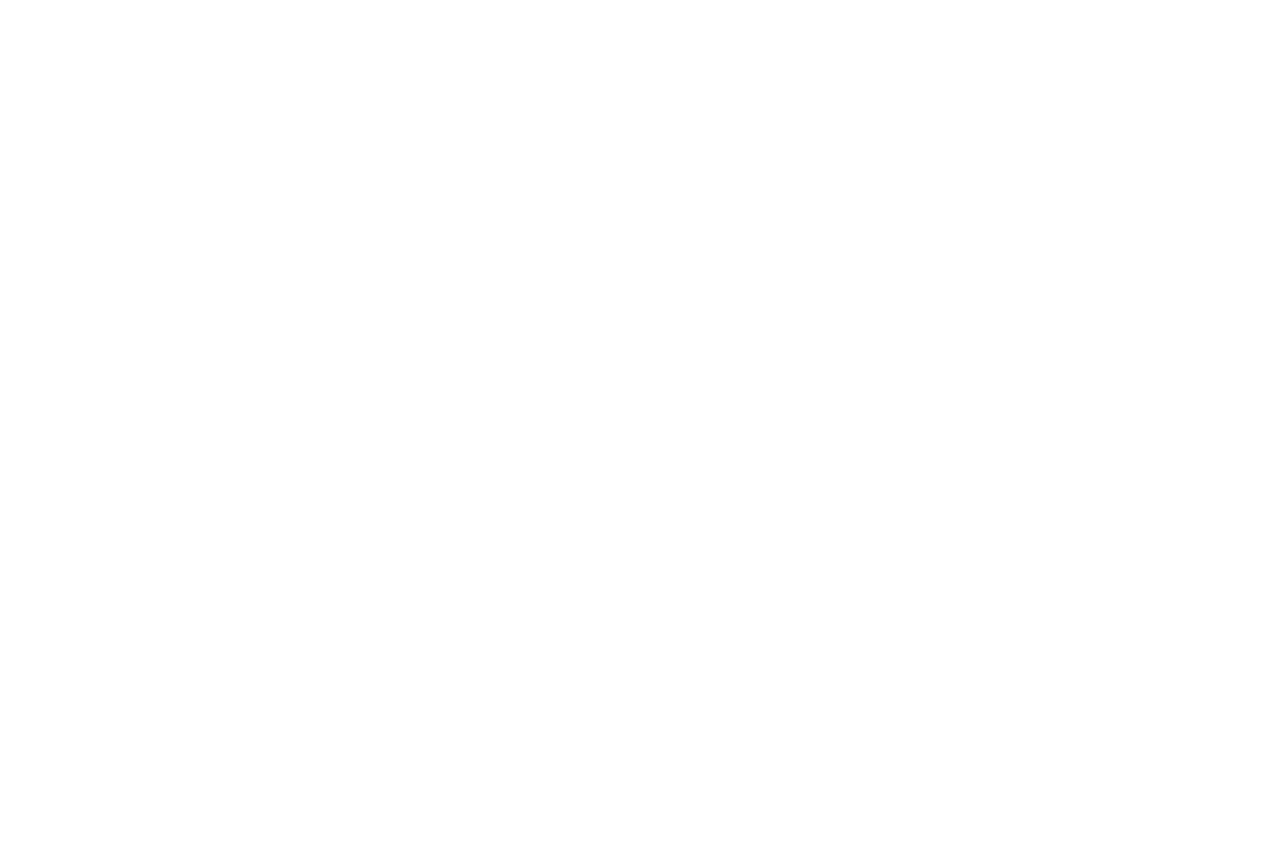
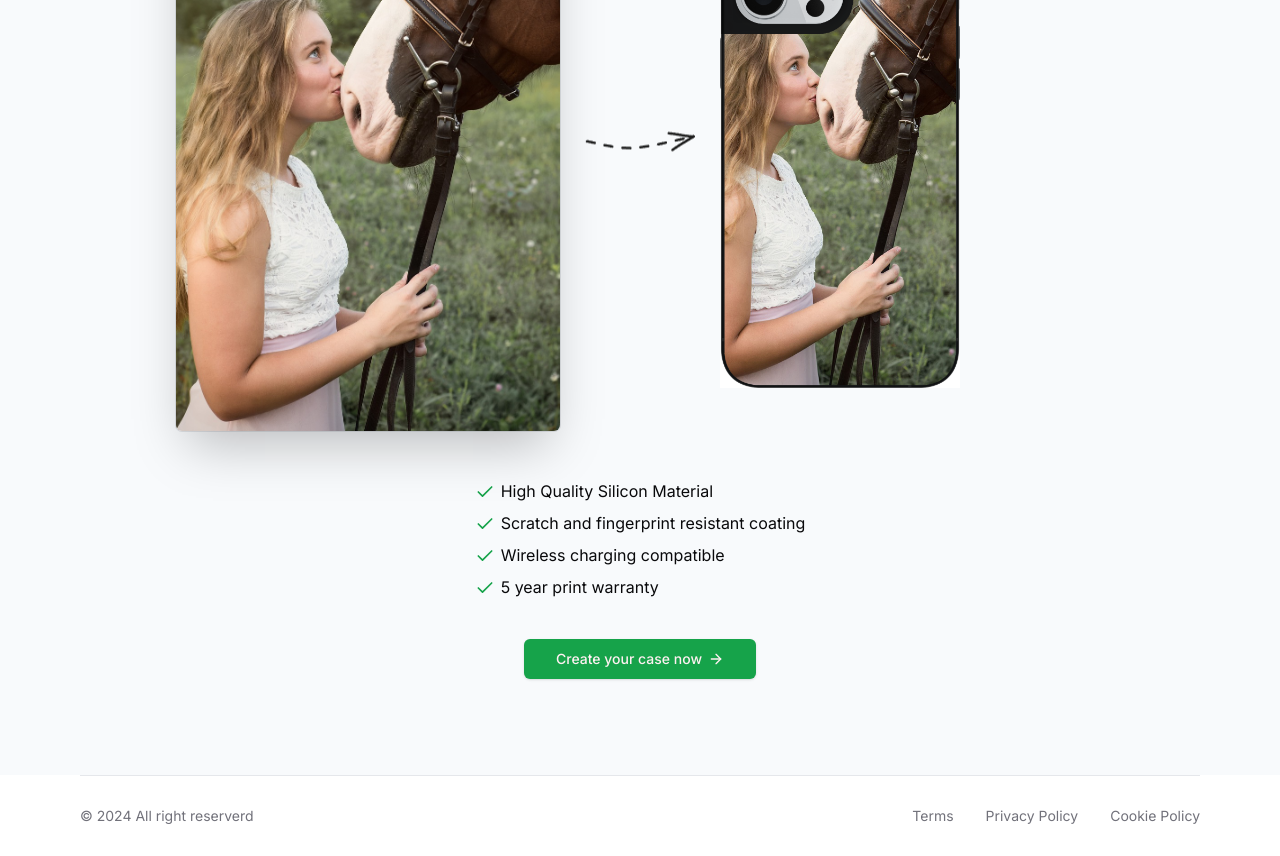
Before and after one commit to Piyushhpatel/cobra-case, a Next.js app: page / in a window 1280 px wide. Shown: the part 3100-3956 px from the top of the page. Before the commit the page ends 2652 px from the top, so only its background shows below. Built offline with nearby package versions, Linux system fonts and the light colour scheme; no server answers.

Commit message:
Added Create you own case page where user can add custom images

```diff
--- a/package.json
+++ b/package.json
@@ -11,6 +11,7 @@
   "dependencies": {
     "@kinde-oss/kinde-auth-nextjs": "^2.3.3",
     "@radix-ui/react-icons": "^1.3.0",
+    "@radix-ui/react-progress": "^1.1.0",
     "@radix-ui/react-slot": "^1.1.0",
     "class-variance-authority": "^0.7.0",
     "clsx": "^2.1.1",
@@ -19,6 +20,7 @@
     "next": "14.2.4",
     "react": "^18",
     "react-dom": "^18",
+    "react-dropzone": "^14.2.3",
     "tailwind-merge": "^2.3.0",
     "tailwindcss-animate": "^1.0.7"
   },
--- /dev/null
+++ b/src/app/configure/layout.tsx
@@ -0,0 +1,12 @@
+import MaxWidthWrapper from "@/components/MaxWidthWrapper";
+import { ReactNode } from "react";
+
+const Layout = ({children} : {children: ReactNode}) => {
+    return (
+        <MaxWidthWrapper className="flex-1 flex flex-col">
+            {children}
+        </MaxWidthWrapper>
+    )
+}
+
+export default Layout;
--- /dev/null
+++ b/src/app/configure/upload/page.tsx
@@ -0,0 +1,91 @@
+"use client";
+
+import { Progress } from "@/components/ui/progress";
+import { cn } from "@/lib/utils";
+import { Image, Loader2Icon, MousePointerSquareDashed } from "lucide-react";
+import { Fascinate } from "next/font/google";
+import { useState, useTransition } from "react";
+import Dropzone, { FileRejection } from "react-dropzone";
+
+const Page = () => {
+  const [isDragOver, setIsDragOver] = useState<boolean>(false);
+  const [uploadProgress, setUploadProgrss] = useState<number>(0);
+  const onDropRejected = () => {};
+  const onDropAccepted = () => {};
+  const isUploading = false;
+  const [isPending, startTransition] = useTransition();
+
+  return (
+    <div
+      className={cn(
+        "relative h-full flex-1 my-16 w-full rounded-xl bg-gray-900/5 p-2 ring-1 ring-inset ring-gray-900/10 lg:rounded-2xl flex justify-center flex-col items-center",
+        {
+          "ring-blue-900/25 bg-blue-900/10": isDragOver,
+        }
+      )}
+    >
+      <div className="relative flex flex-1 flex-col items-center justify-center w-full">
+        <Dropzone
+          onDropRejected={onDropRejected}
+          onDropAccepted={onDropAccepted}
+          accept={{
+            "image/png": [".png"],
+            "image/jpg": [".jpg"],
+            "image/jpeg": [".jpeg"],
+          }}
+          onDragEnter={() => setIsDragOver(true)}
+          onDragLeave={() => setIsDragOver(false)}
+        >
+          {({ getRootProps, getInputProps }) => (
+            <div
+              className="h-full w-full flex-1 flex flex-col items-center justify-center"
+              {...getRootProps()}
+            >
+              <input {...getInputProps()} />
+              {isDragOver ? (
+                <MousePointerSquareDashed className="h-6 w-6 text-zinc-500 mb-2" />
+              ) : isUploading || isPending ? (
+                <Loader2Icon className="animate-spin h-6 w-6 mb-2 text-zinc-500" />
+              ) : (
+                <Image className="h-6 w-6 text-zinc-500 mb-2" />
+              )}
+
+              <div className="flex flex-col justify-center mb-2 text-sm text-zinc-700">
+                {isUploading ? (
+                  <div className="flex flex-col items-center">
+                    <p>Uploading...</p>
+                    <Progress value={uploadProgress} className="mt-2 w-40 h-2 bg-gray-300" />
+                  </div>
+                ) : isPending ? (
+                  <div className="flex flex-col items-center">
+                    <p>Redirecting, please wait...</p>
+                  </div>
+                ) : isDragOver ? (
+                    <p>
+                        <span className="font-semibold">
+                            Drop file
+                        </span>{' '}
+                        to upload
+                    </p>
+                ) : (
+                    <p>
+                    <span className="font-semibold">
+                        Click to upload
+                    </span>{' '}
+                     or drag and drop
+                </p>
+                )}
+              </div>
+
+              {
+                isPending ? null : <p className="text-xs text-zinc-500">PNG, JPG, JPEG</p>
+              }
+            </div>
+          )}
+        </Dropzone>
+      </div>
+    </div>
+  );
+};
+
+export default Page;
--- a/src/app/layout.tsx
+++ b/src/app/layout.tsx
@@ -2,6 +2,7 @@ import type { Metadata } from "next";
 import { Inter } from "next/font/google";
 import "./globals.css";
 import Navbar from "@/components/Navbar";
+import Footer from "@/components/footer";
 
 const inter = Inter({ subsets: ["latin"] });
 
@@ -19,7 +20,12 @@ export default function RootLayout({
     <html lang="en">
       <body className={inter.className}>
         <Navbar/>
-        {children}
+          <main className="flex flex-col min-h-[calc(100vh-3.5rem-1px)]">
+            <div className="flex-1 flex flex-col h-full">
+            {children}
+            </div>
+            <Footer/>
+          </main>
       </body>
     </html>
   );
--- a/src/app/page.tsx
+++ b/src/app/page.tsx
@@ -2,7 +2,9 @@ import MaxWidthWrapper from "@/components/MaxWidthWrapper";
 import Phone from "@/components/Phone";
 import Reviews from "@/components/Reviews";
 import { Icons } from "@/components/icons";
-import { Check, Star } from "lucide-react";
+import { buttonVariants } from "@/components/ui/button";
+import { ArrowRight, Check, Star } from "lucide-react";
+import Link from "next/link";
 
 export default function Home() {
   return (
@@ -129,22 +131,31 @@ export default function Home() {
           <div className="mx-auto grid max-w-2xl grid-cols-1 px-4 lg:mx-0 lg:max-w-none lg:grid-cols-2 gap-y-16">
             <div className="flex flex-auto flex-col gap-4 lg:pr-8 xl:pr-20">
               <div className="flex gap-0.5 mb-2">
-                <Star className="h-5 w-5 text-green-500 fill-green-600"/>
-                <Star className="h-5 w-5 text-green-500 fill-green-600"/>
-                <Star className="h-5 w-5 text-green-500 fill-green-600"/>
-                <Star className="h-5 w-5 text-green-500 fill-green-600"/>
-                <Star className="h-5 w-5 text-green-500 fill-green-600"/>
+                <Star className="h-5 w-5 text-green-500 fill-green-600" />
+                <Star className="h-5 w-5 text-green-500 fill-green-600" />
+                <Star className="h-5 w-5 text-green-500 fill-green-600" />
+                <Star className="h-5 w-5 text-green-500 fill-green-600" />
+                <Star className="h-5 w-5 text-green-500 fill-green-600" />
               </div>
 
               <div className="text-lg leading-8">
                 <p>
-                  "The case feels durable and I even got a complement on the design. Had the case for two and a half month and <span className="p-0.5 bg-slate-800 text-white">
-                    the image is super clear</span>, on the case I had before, the image start fading into yellow-ish color after a couple weeks. Love it. "
+                  "The case feels durable and I even got a complement on the
+                  design. Had the case for two and a half month and{" "}
+                  <span className="p-0.5 bg-slate-800 text-white">
+                    the image is super clear
+                  </span>
+                  , on the case I had before, the image start fading into
+                  yellow-ish color after a couple weeks. Love it. "
                 </p>
               </div>
 
               <div className="flex gap-4 mt-2">
-                <img className="rounded-full h-12 w-12 object-cover" src="/users/user-1.png" alt="user"/>
+                <img
+                  className="rounded-full h-12 w-12 object-cover"
+                  src="/users/user-1.png"
+                  alt="user"
+                />
                 <div className="flex flex-col">
                   <p className="font-semibold">Jonathan</p>
                   <div className="flex gap-1.5 items-center text-zinc-600">
@@ -154,27 +165,36 @@ export default function Home() {
                 </div>
               </div>
 
-
-            {/* Second User Review */}
+              {/* Second User Review */}
             </div>
             <div className="flex flex-auto flex-col gap-4 lg:pr-8 xl:pr-20">
               <div className="flex gap-0.5 mb-2">
-                <Star className="h-5 w-5 text-green-500 fill-green-600"/>
-                <Star className="h-5 w-5 text-green-500 fill-green-600"/>
-                <Star className="h-5 w-5 text-green-500 fill-green-600"/>
-                <Star className="h-5 w-5 text-green-500 fill-green-600"/>
-                <Star className="h-5 w-5 text-green-500 fill-green-600"/>
+                <Star className="h-5 w-5 text-green-500 fill-green-600" />
+                <Star className="h-5 w-5 text-green-500 fill-green-600" />
+                <Star className="h-5 w-5 text-green-500 fill-green-600" />
+                <Star className="h-5 w-5 text-green-500 fill-green-600" />
+                <Star className="h-5 w-5 text-green-500 fill-green-600" />
               </div>
 
               <div className="text-lg leading-8">
                 <p>
-                  "I usually keep my phone together with my keys in my pocket and that led to some pretty heavey scratch marks on all of my last phone cases. This one, besides a barely noticeable scratch on the corner <span className="p-0.5 bg-slate-800 text-white">
-                    looks brand new after about half a year</span>. I dig it."
+                  "I usually keep my phone together with my keys in my pocket
+                  and that led to some pretty heavey scratch marks on all of my
+                  last phone cases. This one, besides a barely noticeable
+                  scratch on the corner{" "}
+                  <span className="p-0.5 bg-slate-800 text-white">
+                    looks brand new after about half a year
+                  </span>
+                  . I dig it."
                 </p>
               </div>
 
               <div className="flex gap-4 mt-2">
-                <img className="rounded-full h-12 w-12 object-cover" src="/users/user-4.jpg" alt="user"/>
+                <img
+                  className="rounded-full h-12 w-12 object-cover"
+                  src="/users/user-4.jpg"
+                  alt="user"
+                />
                 <div className="flex flex-col">
                   <p className="font-semibold">Josh</p>
                   <div className="flex gap-1.5 items-center text-zinc-600">
@@ -188,8 +208,66 @@ export default function Home() {
         </MaxWidthWrapper>
 
         <div className="pt-16">
-          <Reviews/>
+          <Reviews />
         </div>
+      </section>
+
+      <section>
+        <MaxWidthWrapper className="py-24">
+          <div className="mb-12 px-6 lg:px-8">
+            <div className="mx-auto max-w-2xl sm:text-center">
+              <h2 className="order-1 mt-2 tracking-tight text-center text-balance !leading-tight font-bold text-5xl md:text-6xl text-gray-900">
+                Upload your photo and get{" "}
+                <span className="relative px-2 bg-green-600 text-white">
+                  your own case
+                </span>{" "}
+                now
+              </h2>
+            </div>
+          </div>
+
+          <div className="mx-auto max-w-6xl px-6 lg:px-8">
+            <div className="relative flex flex-col items-center md:grid grid-cols-2 gap-40">
+              <img
+                src="/arrow.png"
+                className="absolute top-[25rem] md:top-1/2 -translate-y-1/2 z-10 left-1/2 -translate-x-1/2 rotate-90 md:rotate-0"
+              />
+
+              <div className="relative h-80 md:h-full w-full md:justify-self-end max-w-sm rounded-xl bg-gray-900/5 ring-inset ringt-gray-900/10 lg:rounded-2xl">
+                <img src="/horse.jpg" className="rounded-md object-cover bg-white shadow-2xl ring-1 ring-gray-900/10 h-full w-full" />
+              </div>
+
+              <Phone className="w-60" imgSrc="/horse_phone.jpg" />
+            </div>
+          </div>
+
+          <ul className="mx-auto mt-12 max-w-prose sm-text-lg space-y-2 w-fit">
+            <li className="w-fit">
+              <Check className="h-5 w-5 text-green-600 inline mr-1.5"/>
+              High Quality Silicon Material
+            </li>
+            <li className="w-fit">
+              <Check className="h-5 w-5 text-green-600 inline mr-1.5"/>
+              Scratch and fingerprint resistant coating
+            </li>
+            <li className="w-fit">
+              <Check className="h-5 w-5 text-green-600 inline mr-1.5"/>
+              Wireless charging compatible
+            </li>
+            <li className="w-fit">
+              <Check className="h-5 w-5 text-green-600 inline mr-1.5"/>
+              5 year print warranty
+            </li>
+
+            <div className="flex justify-center">
+              <Link className={buttonVariants({
+                size: 'lg',
+                className: "mx-auto mt-8"
+              })} href="/configure/upload" >Create your case now <ArrowRight className="h-4 w-4 ml-1.5"/> </Link>
+            </div>
+          </ul>
+
+        </MaxWidthWrapper>
       </section>
     </div>
   );
--- /dev/null
+++ b/src/components/footer.tsx
@@ -0,0 +1,36 @@
+import Link from "next/link";
+import MaxWidthWrapper from "./MaxWidthWrapper";
+
+const Footer = () => {
+  return (
+    <footer className="bg-white h-20 relative">
+        <MaxWidthWrapper>
+            <div className="border-t border-gray-200" />
+
+            <div className="h-full flex flex-col md:flex-row md:justify-between justify-center items-center">
+                <div className="text-center md:text-left pb-2 md:pb-0">
+                    <p className="text-sm text-muted-foreground ">
+                        &copy; {new Date().getFullYear()} All right reserverd
+                    </p>
+                </div>
+
+                <div className="flex items-center justify-center">
+                    <div className="flex space-x-8">
+                        <Link href="#" className="text-sm text-muted-foreground hover:text-gray-600">
+                            Terms
+                        </Link>
+                        <Link href="#" className="text-sm text-muted-foreground hover:text-gray-600">
+                            Privacy Policy
+                        </Link>
+                        <Link href="#" className="text-sm text-muted-foreground hover:text-gray-600">
+                            Cookie Policy
+                        </Link>
+                    </div>
+                </div>
+            </div>
+        </MaxWidthWrapper>
+    </footer>
+  )
+};
+
+export default Footer;
--- /dev/null
+++ b/src/components/ui/progress.tsx
@@ -0,0 +1,28 @@
+"use client"
+
+import * as React from "react"
+import * as ProgressPrimitive from "@radix-ui/react-progress"
+
+import { cn } from "@/lib/utils"
+
+const Progress = React.forwardRef<
+  React.ElementRef<typeof ProgressPrimitive.Root>,
+  React.ComponentPropsWithoutRef<typeof ProgressPrimitive.Root>
+>(({ className, value, ...props }, ref) => (
+  <ProgressPrimitive.Root
+    ref={ref}
+    className={cn(
+      "relative h-2 w-full overflow-hidden rounded-full bg-primary/20",
+      className
+    )}
+    {...props}
+  >
+    <ProgressPrimitive.Indicator
+      className="h-full w-full flex-1 bg-primary transition-all"
+      style={{ transform: `translateX(-${100 - (value || 0)}%)` }}
+    />
+  </ProgressPrimitive.Root>
+))
+Progress.displayName = ProgressPrimitive.Root.displayName
+
+export { Progress }
```
Also changed, not shown: 1 other file (tests, documents, lock files or other folders).
